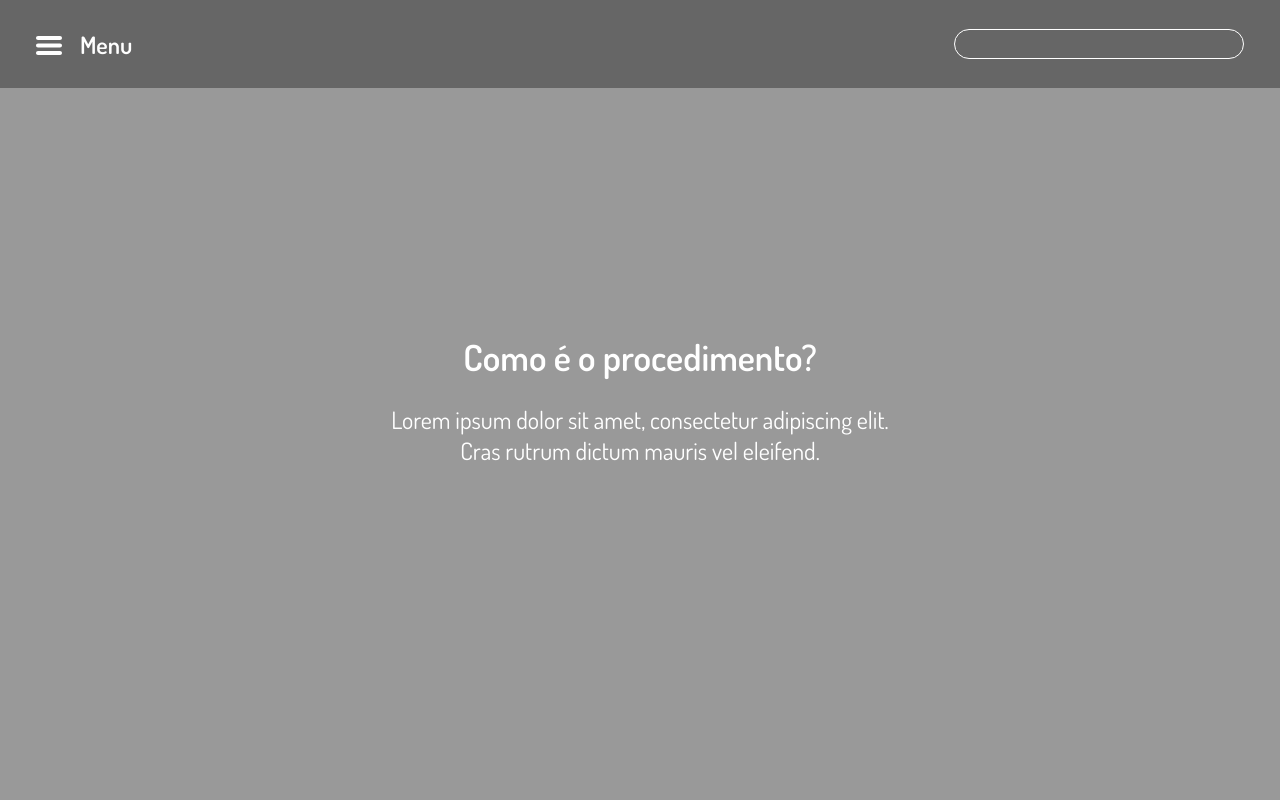
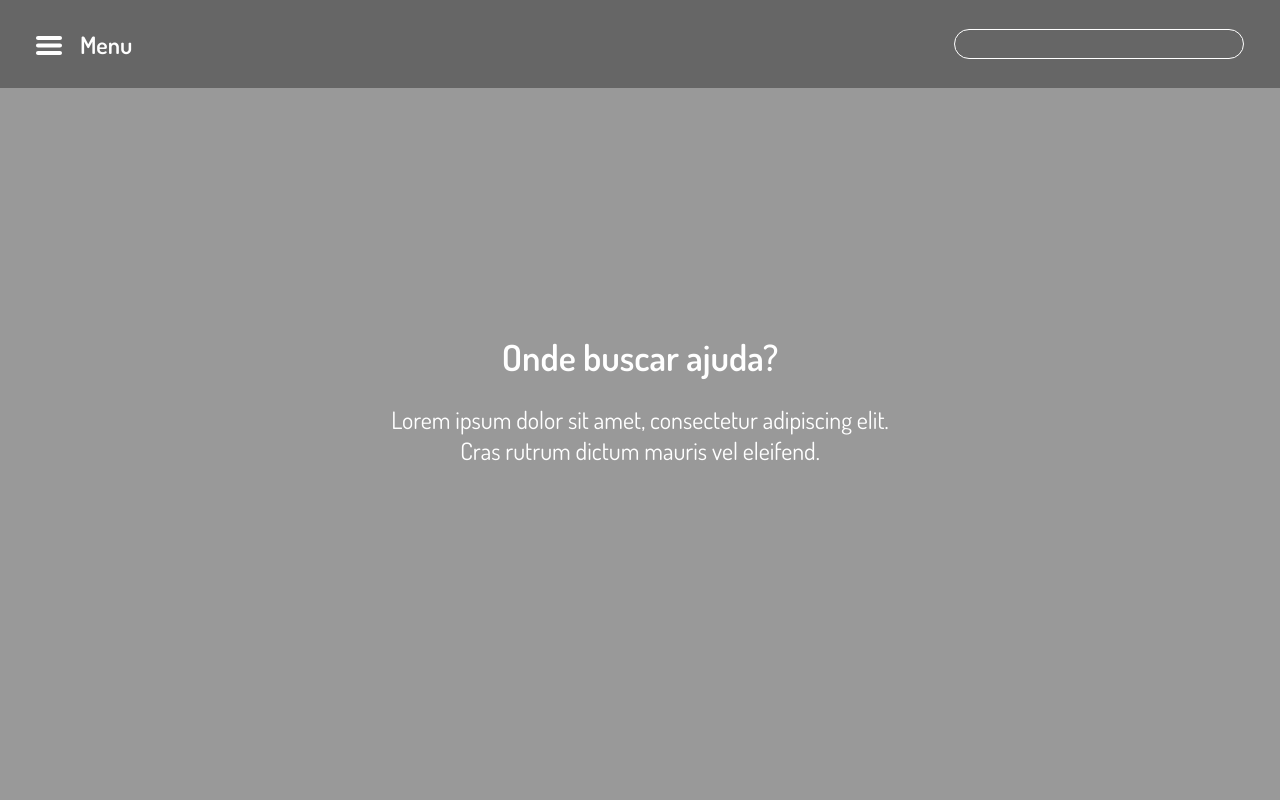
Before and after one commit to edinhoo/pcc-camila, a website: page onde-buscar-ajuda.html in a window 1280 px wide. Shown: the top 800 px of the page. Drawn offline with nearby package versions, Linux system fonts and the light colour scheme; files that its build step writes are made by us from their sources.

Commit message:
fix title

```diff
--- a/onde-buscar-ajuda.html
+++ b/onde-buscar-ajuda.html
@@ -39,7 +39,7 @@
   </nav>
   <section id="cover">
     <div class="wrapper">
-      <h1>Como é o procedimento?</h1>
+      <h1>Onde buscar ajuda?</h1>
       <div class="description">Lorem ipsum dolor sit amet, consectetur adipiscing elit. Cras rutrum dictum mauris vel eleifend.</div>
     </div>
   </section>
```
